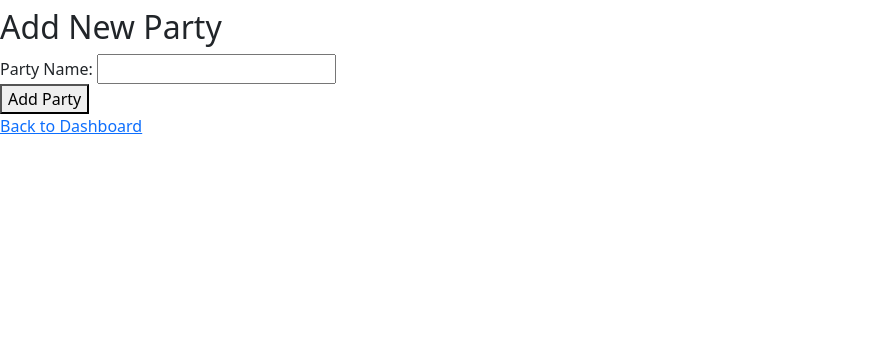
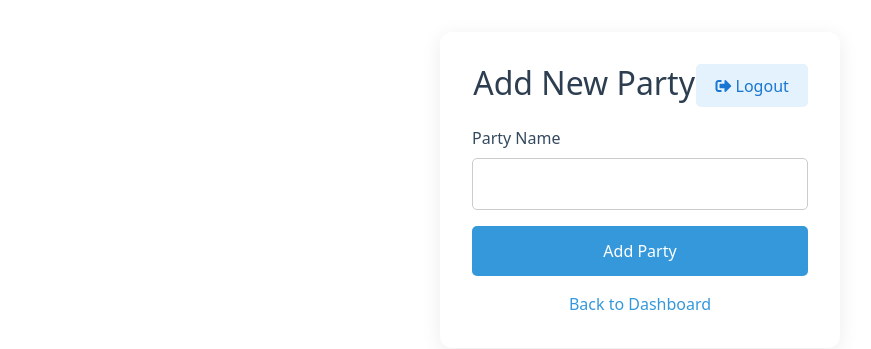
Before and after one commit to Natnaelwa7/evotingdeployment, a Flask app: template templates/add_party.html in a window 1280 px wide. Shown: the top 349 px of the page, without its empty margins (0-871 px from the left). Run offline with Flask 3, Linux system fonts and the light colour scheme; the template is opened without the code that fills it, so the values that code supplies are empty; parts of the project's set-up code (start-up, migrations or seed data) failed here and were passed over; some libraries are stand-ins or nearby versions.

Commit message:
Update add_party.html

```diff
--- a/templates/add_party.html
+++ b/templates/add_party.html
@@ -1,15 +1,131 @@
-{% extends 'base.html' %}
+{% extends "base.html" %}
 
 {% block title %}Add Party{% endblock %}
 
 {% block content %}
-<h2>Add New Party</h2>
-<form method="POST">
-    <div>
-        <label for="name">Party Name:</label>
-        <input type="text" name="name" required>
-    </div>
-    <button type="submit">Add Party</button>
-</form>
-<a href="{{ url_for('eadmin_dashboard') }}">Back to Dashboard</a>
+<style>
+    .form-container {
+        max-width: 400px;
+        margin: 2rem auto;
+        padding: 2rem;
+        background: #ffffff;
+        border-radius: 12px;
+        box-shadow: 0 4px 20px rgba(0,0,0,0.08);
+    }
+    h2 {
+        color: #2c3e50;
+        text-align: center;
+        margin-bottom: 1.5rem;
+    }
+    .form-group {
+        margin-bottom: 1rem;
+    }
+    .form-group label {
+        display: block;
+        color: #34495e;
+        font-weight: 500;
+        margin-bottom: 0.5rem;
+    }
+    .form-group input {
+        width: 100%;
+        padding: 0.8rem;
+        border: 1px solid #ccc;
+        border-radius: 5px;
+        font-size: 1rem;
+    }
+    .btn-primary {
+        width: 100%;
+        padding: 0.8rem;
+        background: #3498db;
+        color: white;
+        border: none;
+        border-radius: 5px;
+        font-size: 1rem;
+        cursor: pointer;
+        transition: background 0.3s ease;
+    }
+    .btn-primary:hover {
+        background: #2980b9;
+    }
+    .btn-logout {
+        background: #e3f2fd;
+        color: #1976d2;
+        padding: 0.6rem 1.2rem;
+        border: none;
+        border-radius: 5px;
+        cursor: pointer;
+        font-weight: 500;
+        transition: all 0.3s ease;
+        float: right;
+    }
+    .btn-logout:hover {
+        background: #bbdefb;
+    }
+    .back-link {
+        display: block;
+        text-align: center;
+        margin-top: 1rem;
+        color: #3498db;
+        text-decoration: none;
+        font-weight: 500;
+    }
+    .back-link:hover {
+        color: #2980b9;
+    }
+    .alert {
+        padding: 10px;
+        margin-bottom: 15px;
+        border-radius: 5px;
+        font-size: 1rem;
+        text-align: center;
+    }
+    .alert-success {
+        background-color: #d4edda;
+        color: #155724;
+        border: 1px solid #c3e6cb;
+    }
+    .alert-danger {
+        background-color: #f8d7da;
+        color: #721c24;
+        border: 1px solid #f5c6cb;
+    }
+    .alert-warning {
+        background-color: #fff3cd;
+        color: #856404;
+        border: 1px solid #ffeeba;
+    }
+</style>
+
+<div class="form-container">
+    <!-- Logout Button -->
+    <form action="{{ url_for('logout') }}" method="POST" class="logout-form">
+        <button type="submit" class="btn-logout">
+            <i class="fas fa-sign-out-alt"></i> Logout
+        </button>
+    </form>
+
+    <h2>Add New Party</h2>
+
+    <!-- Flash Messages -->
+    {% with messages = get_flashed_messages(with_categories=true) %}
+        {% if messages %}
+            {% for category, message in messages %}
+                <div class="alert alert-{{ category }}">{{ message }}</div>
+            {% endfor %}
+        {% endif %}
+    {% endwith %}
+
+    <form method="POST">
+        <div class="form-group">
+            <label for="name">Party Name</label>
+            <input type="text" id="name" name="name" required>
+        </div>
+        <button type="submit" class="btn-primary">Add Party</button>
+    </form>
+    <a href="{{ url_for('eadmin_dashboard') }}" class="back-link">Back to Dashboard</a>
+</div>
+
+<!-- Font Awesome Icons -->
+<link rel="stylesheet" href="https://cdnjs.cloudflare.com/ajax/libs/font-awesome/5.15.4/css/all.min.css">
+
 {% endblock %}
```
